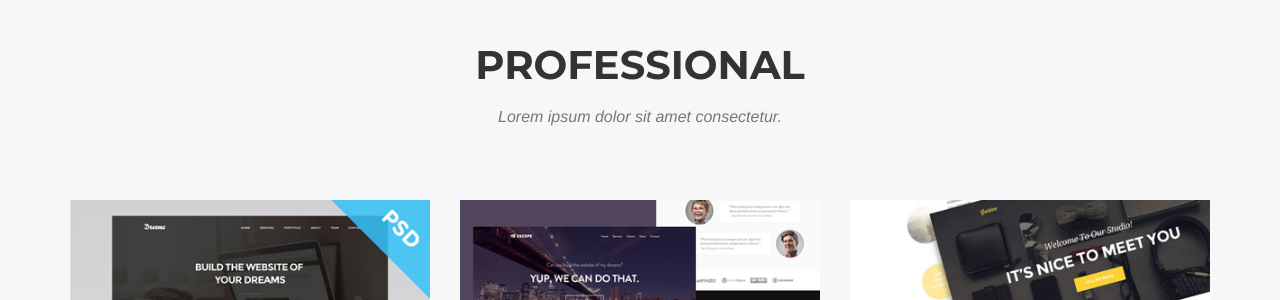
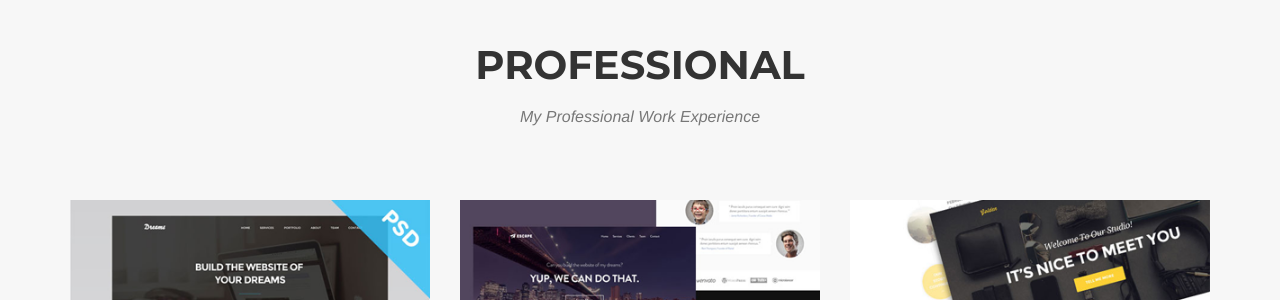
Before and after one commit to Tjpeck14/test2, a Jekyll site: the page built from index.html, in a window 1280 px wide and 900 px high, scrolled down 1387 px. Shown: the part 152-452 px from the top of the window. Built offline with Jekyll 4.4.1, drawn with Linux system fonts in a browser that asks for light colours; some web fonts are replaced.

Commit message:
Update portfolio_grid.html

```diff
--- a/_includes/portfolio_grid.html
+++ b/_includes/portfolio_grid.html
@@ -4,7 +4,7 @@
             <div class="row">
                 <div class="col-lg-12 text-center">
                     <h2 class="section-heading">Professional</h2>
-                    <h3 class="section-subheading text-muted">Lorem ipsum dolor sit amet consectetur.</h3>
+                    <h3 class="section-subheading text-muted">My Professional Work Experience</h3>
                 </div>
             </div>
             <div class="row">
```
